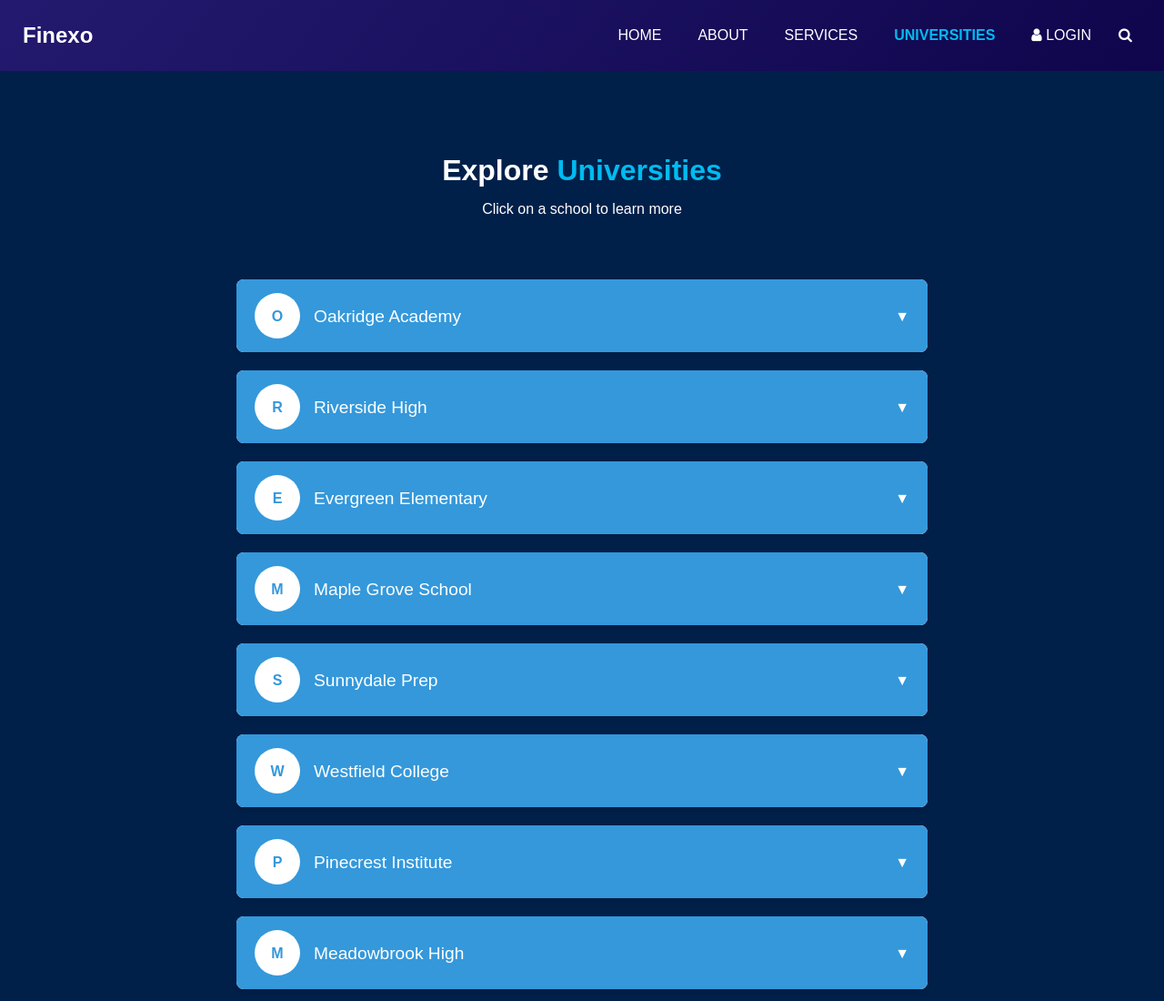
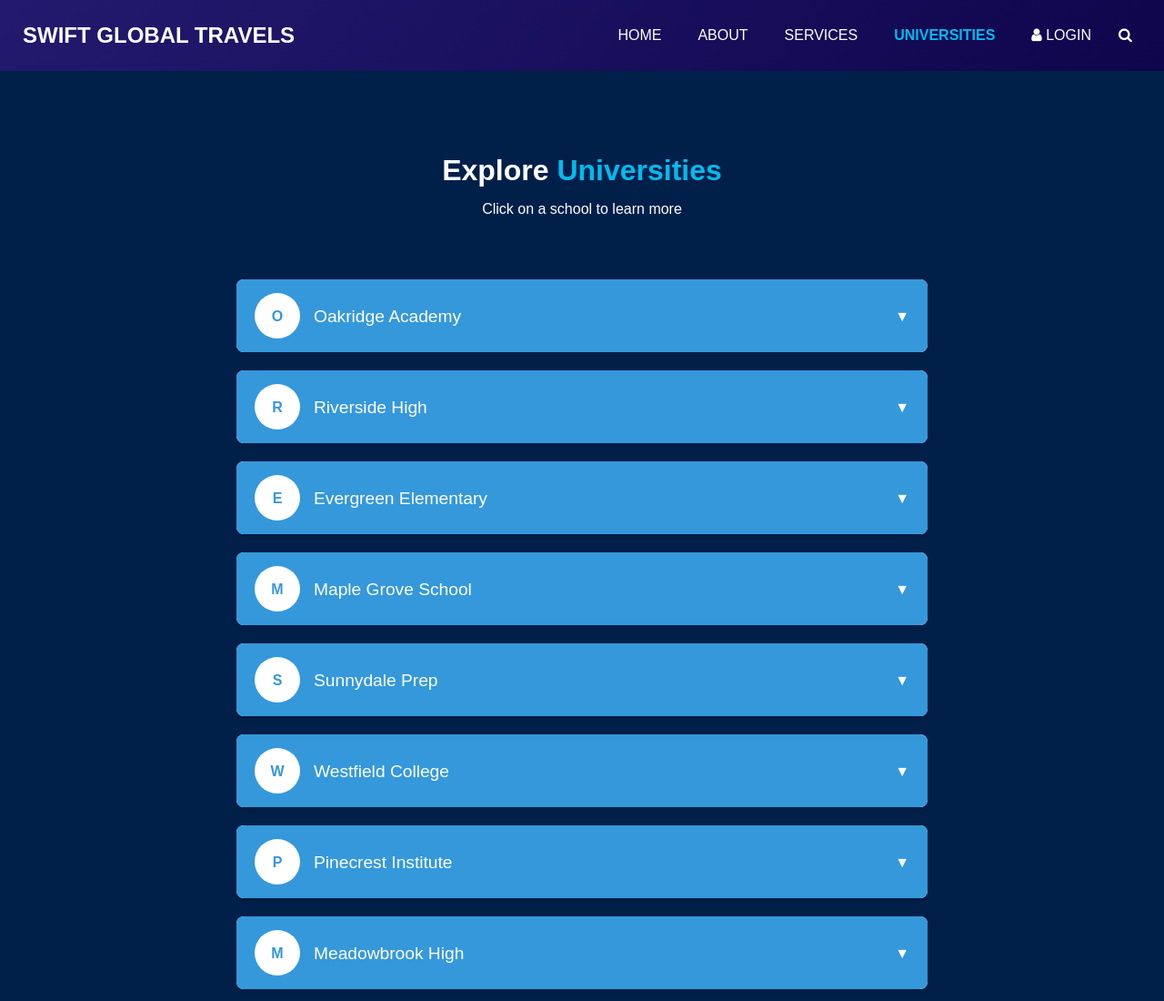
Before and after one commit to thvgger/timsapp, a plain HTML site: page why.html in a window 1280 px wide. Shown: the top 1100 px of the page at 91% size. Drawn offline with nearby package versions, Linux system fonts and the light colour scheme; some packages are replaced by stand-ins of ours.

Commit message:
Update why.html

```diff
--- a/why.html
+++ b/why.html
@@ -39,7 +39,7 @@
                <nav class="navbar navbar-expand-lg custom_nav-container ">
                   <a class="navbar-brand" href="index.html">
                   <span>
-                  Finexo
+                  SWIFT GLOBAL TRAVELS
                   </span>
                   </a>
                   <button class="navbar-toggler" type="button" data-toggle="collapse" data-target="#navbarSupportedContent" aria-controls="navbarSupportedContent" aria-expanded="false" aria-label="Toggle navigation">
```
